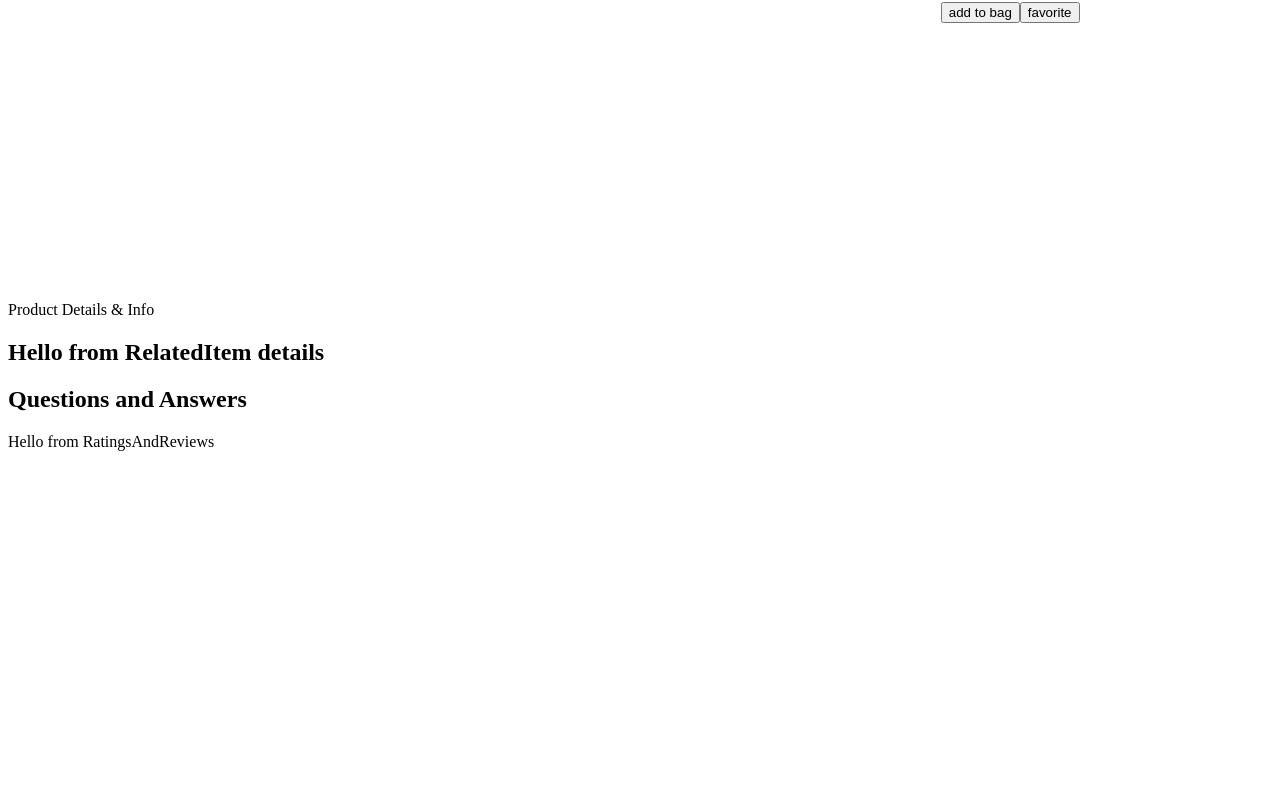
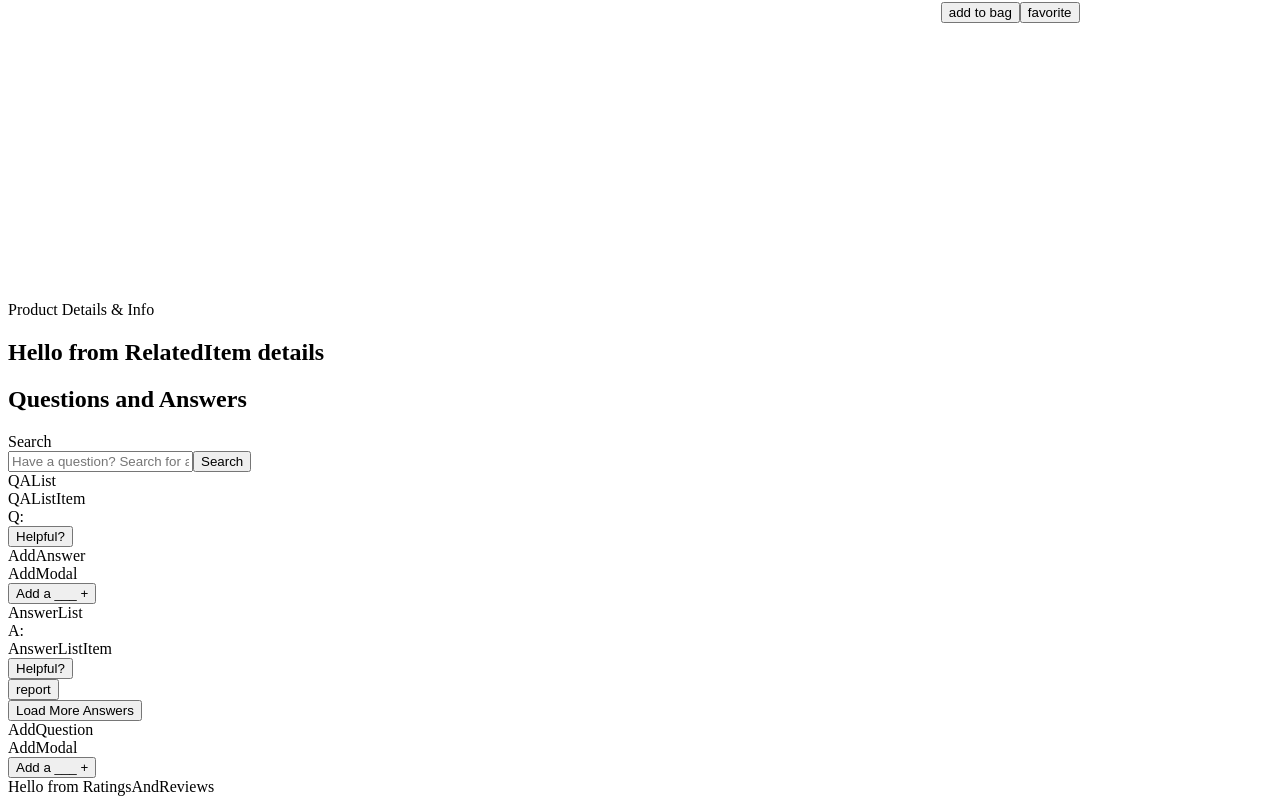
Before and after one commit to Quidditch-Queue-Handlers/FEC-Project-Atelier, a React (Create React App) app in the folder client/: page / in a window 1280 px wide. Shown: the part 269-1073 px from the top of the page. Before the commit the page ends 800 px from the top, so only its background shows below. Built offline with nearby package versions, Linux system fonts and the light colour scheme; the HTML template or start-up script is replaced by a standard one.

Commit message:
did a basic rendering of each component for the QA module, now to implement simple tests for each

```diff
--- a/client/src/components/QuestionsAndAnswers/AddModal.jsx
+++ b/client/src/components/QuestionsAndAnswers/AddModal.jsx
@@ -3,7 +3,10 @@ import React from 'react';
 const AddModal = () => {
 
   return (
-    <h2>AddModal</h2>
+    <div>
+      <div>AddModal</div>
+      <button>Add a ___ +</button>
+    </div>
   );
 };
 
--- a/client/src/components/QuestionsAndAnswers/AddQuestion.jsx
+++ b/client/src/components/QuestionsAndAnswers/AddQuestion.jsx
@@ -4,7 +4,10 @@ import AddModal from './AddModal';
 const AddQuestion = () => {
 
   return (
-    <h2>AddQuestion</h2>
+    <div>
+      <div>AddQuestion</div>
+    <AddModal />
+    </div>
   );
 };
 
--- a/client/src/components/QuestionsAndAnswers/QAList/QAListItem/AddAnswer.jsx
+++ b/client/src/components/QuestionsAndAnswers/QAList/QAListItem/AddAnswer.jsx
@@ -4,7 +4,11 @@ import AddModal from '../../AddModal';
 const AddAnswer = () => {
 
   return (
-    <h2>AddAnswer</h2>
+    <div>
+      <div>AddAnswer</div>
+      <AddModal />
+    </div>
+
   );
 };
 
--- a/client/src/components/QuestionsAndAnswers/QAList/QAListItem/AnswerList/AnswerListItem.jsx
+++ b/client/src/components/QuestionsAndAnswers/QAList/QAListItem/AnswerList/AnswerListItem.jsx
@@ -4,7 +4,11 @@ import Helpful from '../Helpful';
 const AnswerListItem = () => {
 
   return (
-    <h2>AnswerListItem</h2>
+    <div>
+      <div>AnswerListItem</div>
+      <Helpful />
+      <button>report</button>
+    </div>
   );
 };
 
--- a/client/src/components/QuestionsAndAnswers/QAList/QAListItem/AnswerList/index.jsx
+++ b/client/src/components/QuestionsAndAnswers/QAList/QAListItem/AnswerList/index.jsx
@@ -4,7 +4,12 @@ import AnswerListItem from './AnswerListItem';
 const AnswerList = () => {
 
   return (
-    <h2>AnswerList</h2>
+    <div>
+      <div>AnswerList</div>
+      A:
+      <AnswerListItem />
+      <button>Load More Answers</button>
+    </div>
   );
 };
 
--- a/client/src/components/QuestionsAndAnswers/QAList/QAListItem/Helpful.jsx
+++ b/client/src/components/QuestionsAndAnswers/QAList/QAListItem/Helpful.jsx
@@ -3,7 +3,9 @@ import React from 'react';
 const Helpful = () => {
 
   return (
-    <h2>Helpful</h2>
+    <div>
+      <button>Helpful?</button>
+    </div>
   );
 };
 
--- a/client/src/components/QuestionsAndAnswers/QAList/QAListItem/index.jsx
+++ b/client/src/components/QuestionsAndAnswers/QAList/QAListItem/index.jsx
@@ -6,7 +6,15 @@ import Helpful from './Helpful';
 const QAListItem = () => {
 
   return (
-    <h2>QAListItem</h2>
+    <div>
+      <div>QAListItem</div>
+      <div>
+        Q:
+        <Helpful />
+        <AddAnswer />
+      </div>
+      <AnswerList />
+    </div>
   );
 };
 
--- a/client/src/components/QuestionsAndAnswers/QAList/index.jsx
+++ b/client/src/components/QuestionsAndAnswers/QAList/index.jsx
@@ -4,7 +4,10 @@ import QAListItem from './QAListItem';
 const QAList = () => {
 
   return (
-    <h2>QAList</h2>
+    <div>
+      <div>QAList</div>
+      <QAListItem />
+    </div>
   );
 };
 
--- a/client/src/components/QuestionsAndAnswers/Search.jsx
+++ b/client/src/components/QuestionsAndAnswers/Search.jsx
@@ -3,7 +3,13 @@ import React from 'react';
 const Search = () => {
 
   return (
-    <h2>Search</h2>
+    <div>
+      <div>Search</div>
+      <div>
+        <input placeholder="Have a question? Search for answers..."></input>
+        <button>Search</button>
+      </div>
+    </div>
   );
 };
 
--- a/client/src/components/QuestionsAndAnswers/index.jsx
+++ b/client/src/components/QuestionsAndAnswers/index.jsx
@@ -6,7 +6,14 @@ import QAList from './QAList';
 const QuestionsAndAnswers = () => {
 
   return (
-    <h2>Questions and Answers</h2>
+    <div>
+      <h2>Questions and Answers</h2>
+      <div>
+        <Search />
+        <QAList />
+        <AddQuestion />
+      </div>
+    </div>
   );
 };
 
```
